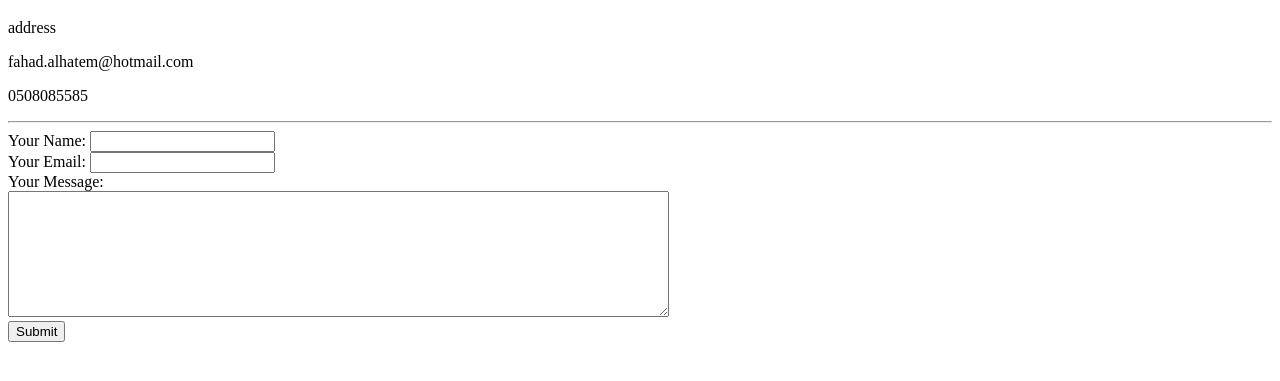
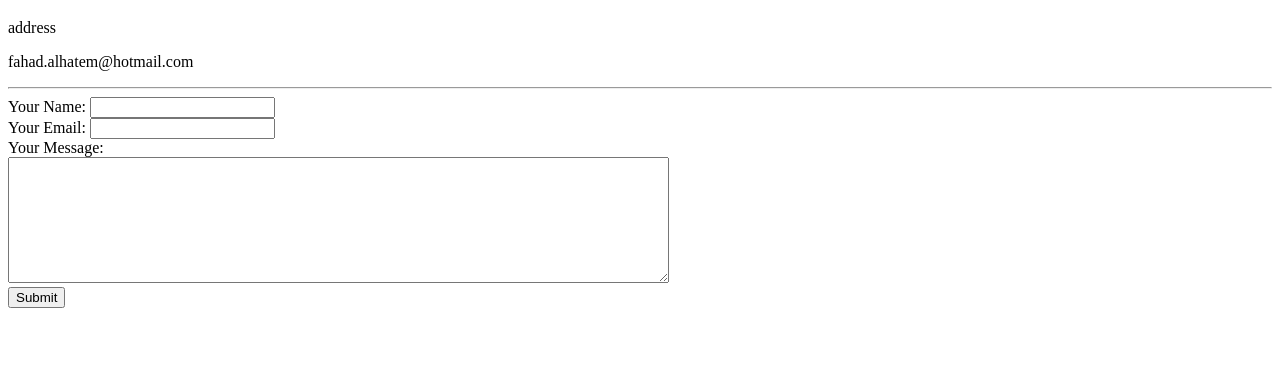
Before and after one commit to D3thH/cv, a plain HTML site: page contact.html in a window 1280 px wide. Shown: the part 61-442 px from the top of the page. Drawn offline with Linux system fonts and the light colour scheme.

Commit message:
Update contact.html

```diff
--- a/contact.html
+++ b/contact.html
@@ -8,7 +8,6 @@
     <h1>my contact</h1>
     <p>address</p>
     <p>fahad.alhatem@hotmail.com</p>
-    <p>0508085585</p>
     <hr>
 
     <form action="mailto:fahad.alhatem@hotmail.com" method="post" enctype="text/plain">
```
